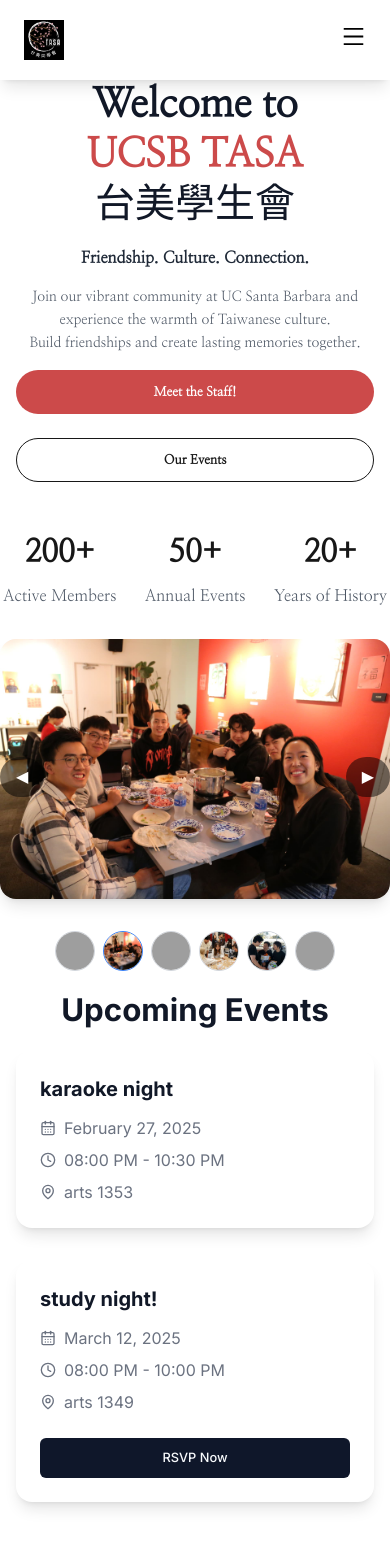
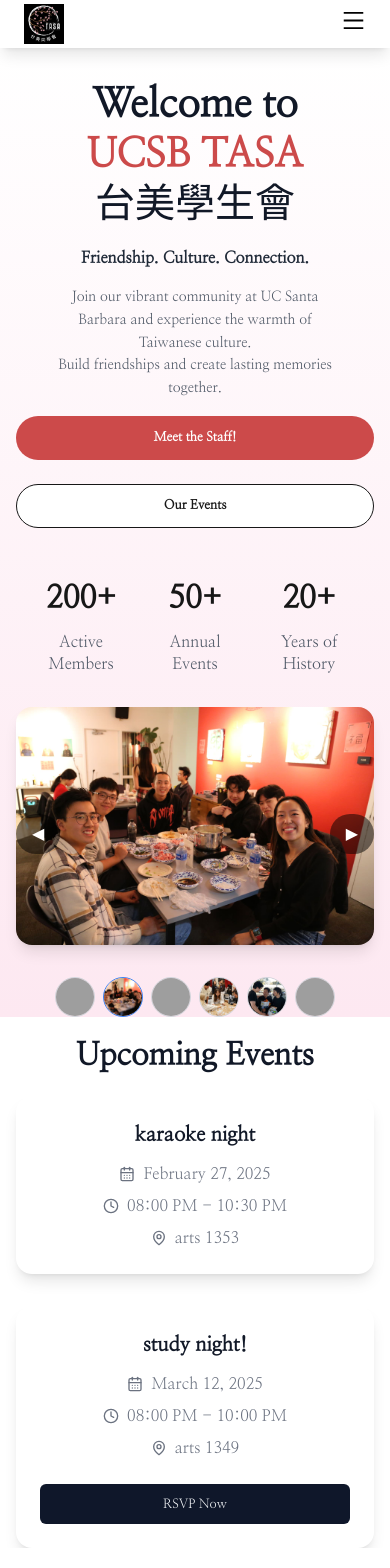
Before and after one commit to UCSBTASA/UCSBTASA.github.io, a Next.js app: page / in a window 390 px wide. Shown: the top 1568 px of the page. Built offline with nearby package versions, Linux system fonts and the light colour scheme; grey boxes are pictures that could not be loaded.

Commit message:
adding padding for smsaller screens and background color for home

```diff
--- a/components/carousel.tsx
+++ b/components/carousel.tsx
@@ -55,7 +55,7 @@ const Carousel = () => {
   }, []);
 
   return (
-    <div className="flex flex-col items-center">
+    <div className="flex flex-col items-center px-4 md:px-0">
       <div className="relative flex items-center flex-col">
         <Image
           src={images[activeIndex]}
--- a/components/navbar.tsx
+++ b/components/navbar.tsx
@@ -42,7 +42,7 @@ export default function NavBar() {
 
   return (
     <nav
-      className={`${nanumMyeongjo.className} w-full h-20 bg-white text-black flex items-center justify-between px-6 md:px-8 sticky top-0 z-50 shadow-lg`}
+      className={`${nanumMyeongjo.className} w-full h-12 md:h-20 bg-white text-black flex items-center justify-between px-6 md:px-8 sticky top-0 z-50 shadow-lg`}
     >
       {/* Left: Logo */}
       <div className="flex items-center">
--- a/components/upcoming_events.tsx
+++ b/components/upcoming_events.tsx
@@ -1,56 +1,66 @@
-    import { Button } from "@/components/ui/button"
-    import { CalendarDays, MapPin, Clock } from "lucide-react"
-    import events from "@/data/eventData"
+import { useState, useEffect } from "react";
+import { Button } from "@/components/ui/button";
+import { CalendarDays, MapPin, Clock } from "lucide-react";
+import events from "@/data/eventData";
+import { Nanum_Myeongjo } from "next/font/google";
+
+// Assuming Nanum_Myeongjo is imported correctly as shown in the provided code.
+const nanumMyeongjo = Nanum_Myeongjo({
+  subsets: ["latin"],
+  weight: "400",
+});
+
 export default function UpcomingEvents() {
-        // const events = [
-        //     {
-        //         title: "Night Market 2024",
-        //         date: "March 15, 2024",
-        //         time: "6:00 PM - 9:00 PM",
-        //         location: "Storke Plaza",
-        //         rsvpLink: "https://example.com",
-        //     },
-        //     {
-        //         title: "Lunar New Year Celebration",
-        //         date: "February 10, 2024",
-        //         time: "5:00 PM - 8:00 PM",
-        //         location: "Student Resource Building",
-        //         rsvpLink: "https://example.com",
-        //     },
-        //     {
-        //         title: "Bubble Tea Social",
-        //         date: "February 23, 2024",
-        //         time: "3:00 PM - 5:00 PM",
-        //         location: "UCen Hub",
-        //         rsvpLink: "",
+  const [sectionHeight, setSectionHeight] = useState("auto");
 
-        //     },
-        // ]
+  useEffect(() => {
+    const handleResize = () => {
+      const isLargeScreen = window.innerWidth >= 1450;
+      const maxHeight = 975; // Maximum height in pixels
+
+      if (isLargeScreen) {
+        const minHeight = window.innerHeight - 100;
+        setSectionHeight(
+          minHeight > maxHeight ? `${maxHeight}px` : `calc(100vh - 100px)`
+        );
+      } else {
+        setSectionHeight("auto");
+      }
+    };
+
+    handleResize();
+    window.addEventListener("resize", handleResize);
+
+    return () => {
+      window.removeEventListener("resize", handleResize);
+    };
+  }, []);
 
   return (
-            <section className="bg-white">
+    <section
+      className={`${nanumMyeongjo.className} bg-white relative overflow-hidden`}
+      style={{ minHeight: sectionHeight }}
+    >
       <div className="container mx-auto px-4">
         <div className="max-w-3xl mx-auto text-center mb-4">
-                        <h2 className="text-3xl md:text-4xl font-bold text-gray-900 ">Upcoming Events</h2>
-                        {/* <p className="text-gray-600 leading-relaxed">
-                            Join us for these exciting upcoming events! <br /> Don't forget to mark your calendars.
-                        </p> */}
+          <h2 className="text-3xl md:text-4xl font-bold text-gray-900">Upcoming Events</h2>
         </div>
 
         <div className="grid grid-cols-1 md:grid-cols-2 lg:grid-cols-3 gap-8">
           {events.map((event, index) => (
-                            <div key={index} className="bg-white rounded-2xl shadow-lg overflow-hidden">
+            <div key={index} className="bg-white rounded-2xl shadow-lg overflow-hidden text-center">
               <div className="p-6">
                 <h3 className="text-xl font-bold text-gray-900 mb-3">{event.title}</h3>
                 <div className="space-y-2">
-                                        <div className="flex items-center text-gray-500">
+                  <div className="flex items-center justify-center text-gray-500">
                     <CalendarDays className="h-4 w-4 mr-2" />
-                                            {new Date(event.date).toLocaleDateString('en-US', { month: 'long', day: 'numeric', year: 'numeric' })}
-                                        </div>    <div className="flex items-center text-gray-500">
+                    {new Date(event.date).toLocaleDateString("en-US", { month: "long", day: "numeric", year: "numeric" })}
+                  </div>
+                  <div className="flex items-center justify-center text-gray-500">
                     <Clock className="h-4 w-4 mr-2" />
                     {event.time}
                   </div>
-                                        <div className="flex items-center text-gray-500">
+                  <div className="flex items-center justify-center text-gray-500">
                     <MapPin className="h-4 w-4 mr-2" />
                     {event.location}
                   </div>
@@ -66,5 +76,5 @@
         </div>
       </div>
     </section>
-        )
+  );
 }
--- a/components/welcome.tsx
+++ b/components/welcome.tsx
@@ -38,7 +38,7 @@ export default function Welcome() {
 
   return (
     <section
-      className={`${nanumMyeongjo.className} relative overflow-hidden`}
+      className={`${nanumMyeongjo.className} relative overflow-hidden pt-8 xl:pt-0 bg-white-to-light-pink`}
       style={{ minHeight: sectionHeight }}
     >
       <div className="mx-auto sm:px-16 lg:px-8 xl:px-32 xl:pt-12 md:pb-16 lg:pb-0">
@@ -61,7 +61,7 @@ export default function Welcome() {
             </h2>
             <p
               style={{ fontSize: "clamp(0.875rem, 1vw, 1.25rem)" }}
-              className="text-gray-600 leading-relaxed lg:max-w-xl"
+              className="px-12 md:px-0 text-gray-600 leading-relaxed lg:max-w-xl"
             >
               Join our vibrant community at UC Santa Barbara and experience the
               warmth of Taiwanese culture.
@@ -89,7 +89,7 @@ export default function Welcome() {
               </Button>
             </div>
 
-            <div className="grid grid-cols-3 gap-4 pt-8 lg:pr-32 xl:pr-48">
+            <div className="grid grid-cols-3 gap-4 pt-8 px-8 lg:pr-32 xl:pr-48">
               <div>
                 <div className="text-3xl font-bold text-primary mb-2">200+</div>
                 <p className="text-base text-gray-600 leading-snug">
--- a/data/navbar.ts
+++ b/data/navbar.ts
@@ -5,9 +5,9 @@ export const navLinks = [
   { href: "/calendar", name: "Calendar" },
   { href: "/gallery", name: "Gallery" },
   { href: "/family-trees", name: "Family Trees" },
-  { href: "/contact", name: "Contact" },
-  { href: "/faq", name: "FAQ" },
-  { href: "/store", name: "Store" },
+  // { href: "/contact", name: "Contact" },
+  // { href: "/faq", name: "FAQ" },
+  // { href: "/store", name: "Store" },
 ];
 
 export default navLinks;
--- a/tailwind.config.js
+++ b/tailwind.config.js
@@ -86,6 +86,10 @@ module.exports = {
         raleway: ["Raleway", "sans-serif"],
         jacques: ['"Jacques Francois"', 'serif'],
       },
+      // Adding a custom gradient from white to red
+      backgroundImage: {
+        'white-to-light-pink': 'linear-gradient(to bottom, white,rgb(253, 232, 241))',
+      },
     },
   },
   plugins: [require("tailwindcss-animate")],
```
Lines whose indentation alone changed are shown as unchanged.
